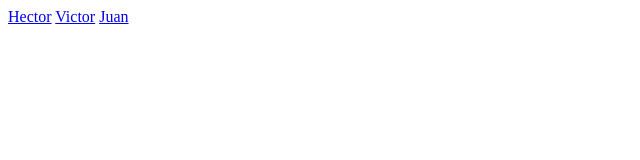
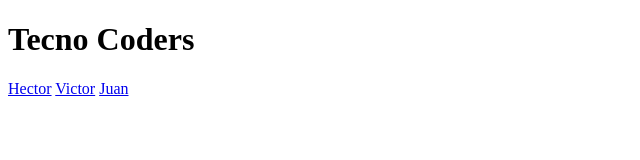
Before and after one commit to hector1603/evaluacion-grupal-v2, a plain HTML site: page integracion/menu.html in a window 1280 px wide. Shown: the whole page, without its empty margins (0-640 px from the left). Drawn offline with Linux system fonts and the light colour scheme.

Commit message:
Agregar nombre al equipo

```diff
--- a/integracion/menu.html
+++ b/integracion/menu.html
@@ -6,6 +6,9 @@
     <title>Menu</title>
 </head>
 <body>
+
+    <h1>Tecno Coders</h1>
+
     <div>
         <a href="./integrante1/notas.html">Hector</a>
         <a href="./integrante2/notas.html">Victor</a>
```
